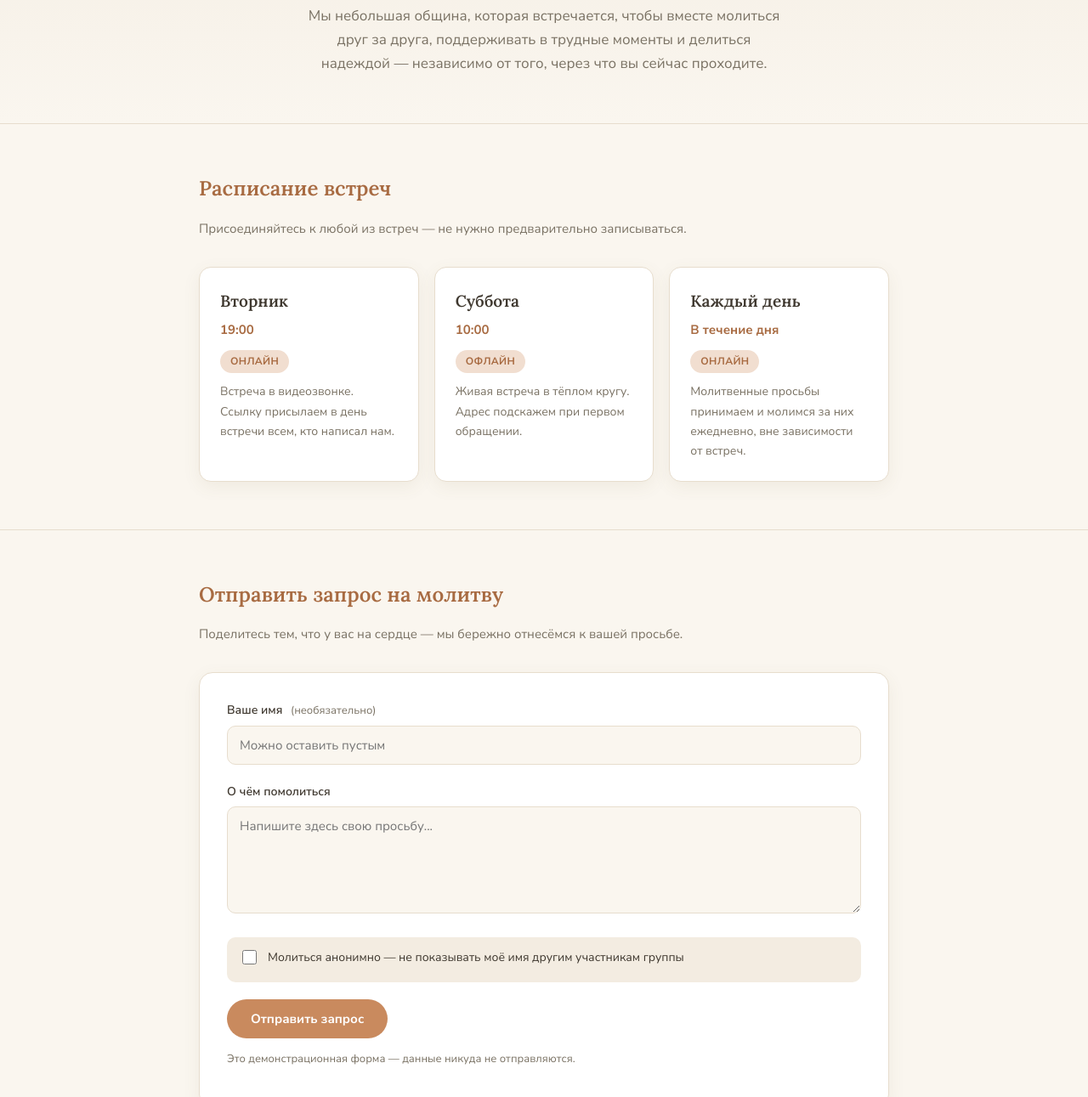
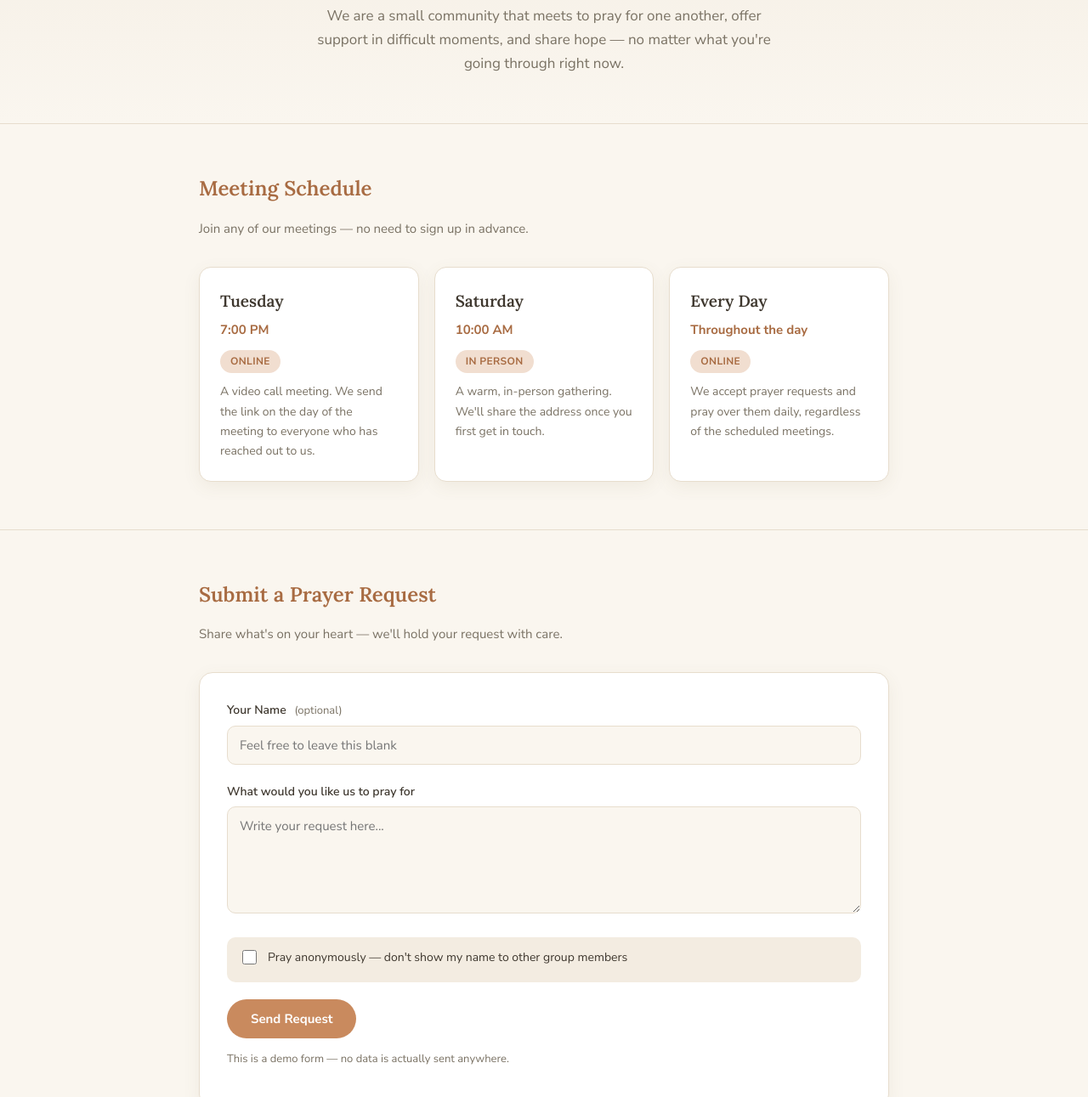
Before and after one commit to nyfedor-create/prayer-group, a plain HTML site: page index.html in a window 1280 px wide. Shown: the part 213-1504 px from the top of the page at 85% size. Drawn offline with Linux system fonts and the light colour scheme.

Commit message:
Add files via upload

```diff
--- a/index.html
+++ b/index.html
@@ -1,9 +1,9 @@
 <!DOCTYPE html>
-<html lang="ru">
+<html lang="en">
 <head>
 <meta charset="UTF-8">
 <meta name="viewport" content="width=device-width, initial-scale=1">
-<title>Тихая гавань — молитвенная группа поддержки</title>
+<title>Quiet Harbor — Prayer Support Group</title>
 <link rel="preconnect" href="https://fonts.googleapis.com">
 <link rel="preconnect" href="https://fonts.gstatic.com" crossorigin>
 <link href="https://fonts.googleapis.com/css2?family=Lora:wght@500;600;700&family=Nunito+Sans:wght@400;600;700&display=swap" rel="stylesheet">
@@ -189,37 +189,37 @@
 <header class="hero">
   <div class="wrap">
     <div class="emblem">🕊️</div>
-    <h1>Молитвенная группа «Тихая гавань»</h1>
+    <h1>Quiet Harbor Prayer Group</h1>
     <p class="tagline">
-      Мы небольшая община, которая встречается, чтобы вместе молиться друг за друга,
-      поддерживать в трудные моменты и делиться надеждой — независимо от того,
-      через что вы сейчас проходите.
+      We are a small community that meets to pray for one another,
+      offer support in difficult moments, and share hope —
+      no matter what you're going through right now.
     </p>
   </div>
 </header>
 
 <section id="schedule">
   <div class="wrap">
-    <h2>Расписание встреч</h2>
-    <p class="section-lead">Присоединяйтесь к любой из встреч — не нужно предварительно записываться.</p>
+    <h2>Meeting Schedule</h2>
+    <p class="section-lead">Join any of our meetings — no need to sign up in advance.</p>
     <div class="schedule-grid">
       <div class="schedule-card">
-        <div class="day">Вторник</div>
-        <div class="time">19:00</div>
-        <span class="format-pill">Онлайн</span>
-        <p>Встреча в видеозвонке. Ссылку присылаем в день встречи всем, кто написал нам.</p>
+        <div class="day">Tuesday</div>
+        <div class="time">7:00 PM</div>
+        <span class="format-pill">Online</span>
+        <p>A video call meeting. We send the link on the day of the meeting to everyone who has reached out to us.</p>
       </div>
       <div class="schedule-card">
-        <div class="day">Суббота</div>
-        <div class="time">10:00</div>
-        <span class="format-pill">Офлайн</span>
-        <p>Живая встреча в тёплом кругу. Адрес подскажем при первом обращении.</p>
+        <div class="day">Saturday</div>
+        <div class="time">10:00 AM</div>
+        <span class="format-pill">In Person</span>
+        <p>A warm, in-person gathering. We'll share the address once you first get in touch.</p>
       </div>
       <div class="schedule-card">
-        <div class="day">Каждый день</div>
-        <div class="time">В течение дня</div>
-        <span class="format-pill">Онлайн</span>
-        <p>Молитвенные просьбы принимаем и молимся за них ежедневно, вне зависимости от встреч.</p>
+        <div class="day">Every Day</div>
+        <div class="time">Throughout the day</div>
+        <span class="format-pill">Online</span>
+        <p>We accept prayer requests and pray over them daily, regardless of the scheduled meetings.</p>
       </div>
     </div>
   </div>
@@ -227,29 +227,29 @@
 
 <section id="prayer-request">
   <div class="wrap">
-    <h2>Отправить запрос на молитву</h2>
-    <p class="section-lead">Поделитесь тем, что у вас на сердце — мы бережно отнесёмся к вашей просьбе.</p>
+    <h2>Submit a Prayer Request</h2>
+    <p class="section-lead">Share what's on your heart — we'll hold your request with care.</p>
 
     <form class="prayer-form" onsubmit="handlePrayerSubmit(event)">
       <div class="field">
-        <label for="name">Ваше имя <span class="hint">(необязательно)</span></label>
-        <input type="text" id="name" name="name" placeholder="Можно оставить пустым">
+        <label for="name">Your Name <span class="hint">(optional)</span></label>
+        <input type="text" id="name" name="name" placeholder="Feel free to leave this blank">
       </div>
 
       <div class="field">
-        <label for="request">О чём помолиться</label>
-        <textarea id="request" name="request" rows="5" placeholder="Напишите здесь свою просьбу..." required></textarea>
+        <label for="request">What would you like us to pray for</label>
+        <textarea id="request" name="request" rows="5" placeholder="Write your request here..." required></textarea>
       </div>
 
       <div class="field checkbox-row">
         <input type="checkbox" id="anonymous" name="anonymous" onchange="toggleAnonymous(this)">
-        <label for="anonymous">Молиться анонимно — не показывать моё имя другим участникам группы</label>
+        <label for="anonymous">Pray anonymously — don't show my name to other group members</label>
       </div>
 
-      <button type="submit" class="submit-btn">Отправить запрос</button>
-      <p class="form-note">Это демонстрационная форма — данные никуда не отправляются.</p>
+      <button type="submit" class="submit-btn">Send Request</button>
+      <p class="form-note">This is a demo form — no data is actually sent anywhere.</p>
       <div class="thank-you" id="thankYou">
-        Спасибо, ваша просьба принята близко к сердцу. Мы будем молиться о вас. 🙏
+        Thank you — your request is held close to our hearts. We will be praying for you. 🙏
       </div>
     </form>
   </div>
@@ -257,28 +257,28 @@
 
 <section id="join">
   <div class="wrap">
-    <h2>Как к нам присоединиться</h2>
-    <p class="section-lead">Напишите нам любым удобным способом — расскажем подробнее и добавим вас в группу.</p>
+    <h2>How to Join Us</h2>
+    <p class="section-lead">Reach out however is easiest for you — we'll share more details and add you to the group.</p>
     <div class="join-grid">
       <div class="join-card">
         <div class="icon">✉️</div>
         <h3 style="font-size:17px;">Email</h3>
-        <p style="color:var(--muted); font-size:14px; margin:0;">Напишите нам в любое время</p>
+        <p style="color:var(--muted); font-size:14px; margin:0;">Write to us any time</p>
         <a class="contact-link" href="mailto:prayer@example.com">prayer@example.com</a>
       </div>
       <div class="join-card">
         <div class="icon">💬</div>
         <h3 style="font-size:17px;">Telegram</h3>
-        <p style="color:var(--muted); font-size:14px; margin:0;">Быстрее всего ответим здесь</p>
+        <p style="color:var(--muted); font-size:14px; margin:0;">Fastest way to reach us</p>
         <a class="contact-link" href="https://t.me/your_group_here" target="_blank" rel="noopener">@your_group_here</a>
       </div>
     </div>
-    <p class="join-note">Замените контакты выше на свои перед публикацией сайта.</p>
+    <p class="join-note">Replace the contacts above with your own before publishing the site.</p>
   </div>
 </section>
 
 <footer>
-  Молитвенная группа «Тихая гавань» — вы не одни.
+  Quiet Harbor Prayer Group — you are not alone.
 </footer>
 
 <script>
@@ -287,10 +287,10 @@
     if(checkbox.checked){
       nameField.value = '';
       nameField.disabled = true;
-      nameField.placeholder = 'Скрыто (анонимно)';
+      nameField.placeholder = 'Hidden (anonymous)';
     } else {
       nameField.disabled = false;
-      nameField.placeholder = 'Можно оставить пустым';
+      nameField.placeholder = 'Feel free to leave this blank';
     }
   }
 
```
